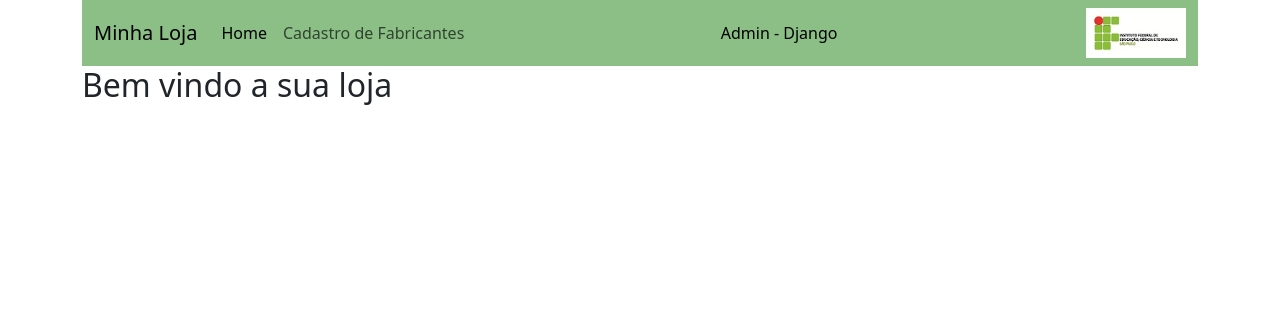
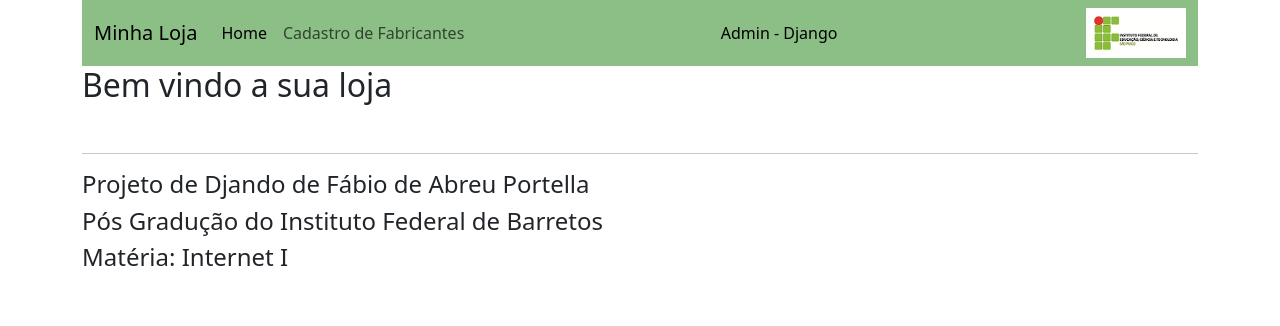
Before and after one commit to FabioPortella/Proj_loja, a Django app: page / in a window 1280 px wide. Shown: the top 326 px of the page. Run offline with Django 4.2, Linux system fonts and the light colour scheme; some libraries are stand-ins or nearby versions.

Commit message:
finalizando para a entrega

```diff
--- a/fabricantes/templates/main.html
+++ b/fabricantes/templates/main.html
@@ -7,4 +7,9 @@
 
 {% block content %}
     <h2>Bem vindo a sua loja</h2>
+    <br><hr>
+
+    <h4> Projeto de Djando de Fábio de Abreu Portella</h4>
+    <h4> Pós Gradução do Instituto Federal de Barretos</h4>
+    <h4> Matéria: Internet I</h4>
 {% endblock %}
```
